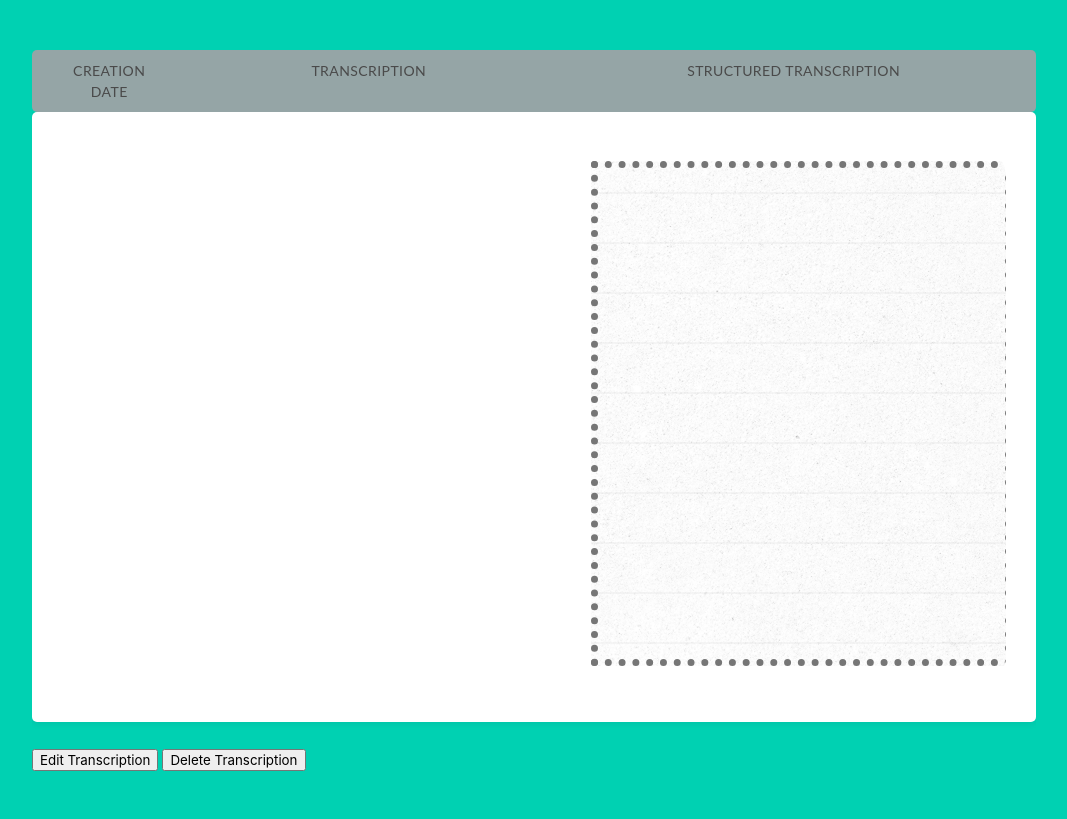
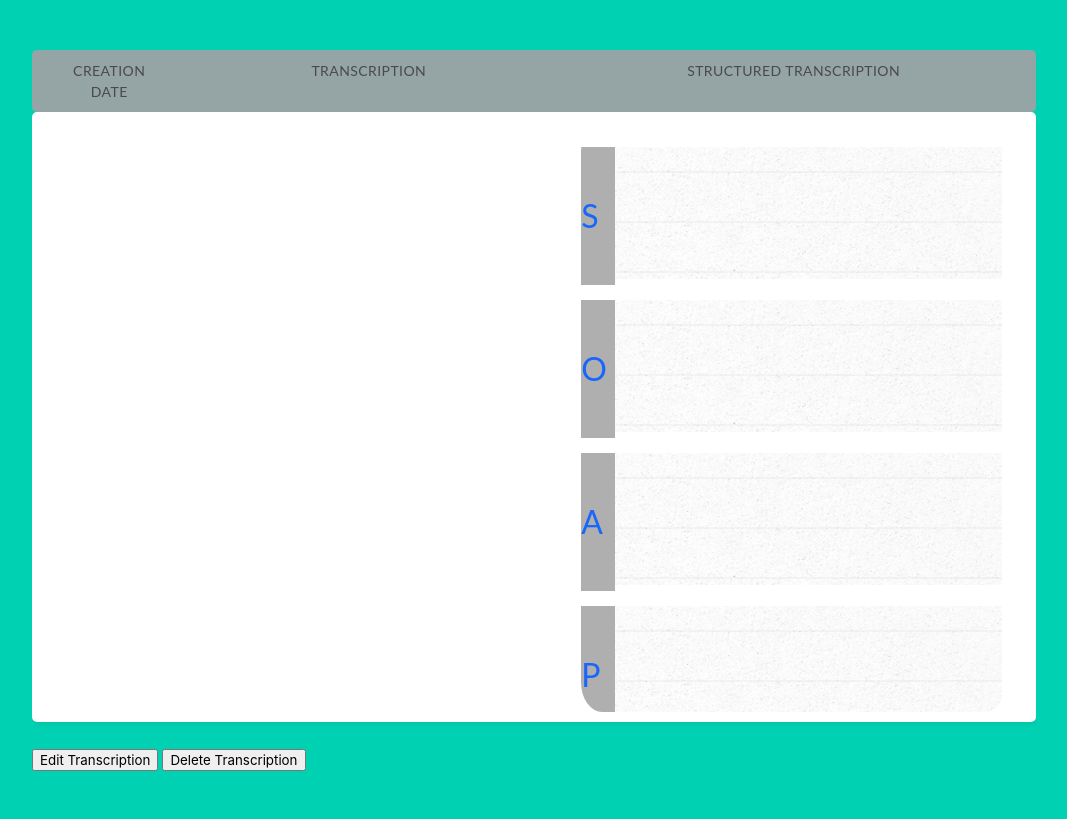
Before and after one commit to diogoaduartereis/HandsDownBackEnd, a Flask app: template templates/display_transcription.html in a window 1280 px wide. Shown: the part 52-871 px from the top of the page, without its empty margins (106-1173 px from the left). Run offline with Flask 2, Linux system fonts and the light colour scheme; the template is opened without the code that fills it, so the values that code supplies are empty; parts of the project's set-up code (start-up, migrations or seed data) failed here and were passed over.

Commit message:
added soap for html template

```diff
--- a/templates/display_transcription.html
+++ b/templates/display_transcription.html
@@ -77,7 +77,32 @@
                 <div class="uneditable-transcription">{{transcription.transcription}}</div>
             </div>
             <div class="col col-3 center-vertically transcription" data-label="Structured Transcription">
-                <textarea id="structured_transcription" class="editable-transcription">{{transcription.processed_transcription}}</textarea>
+                <table style="width:100%;" class="transcriptionTable" cellborder="1">
+                    <tr class="soapRow">
+                        <td class="subjectiveHeader">S</td>
+                        <td>
+                            <textarea id="structured_transcription" class="editable-transcription">{{transcription.processed_transcription}}</textarea>
+                        </td>
+                    </tr>
+                    <tr class="soapRow">
+                        <td class="subjectiveHeader">O</td>
+                        <td>
+                            <textarea id="structured_transcription" class="editable-transcription">{{transcription.processed_transcription}}</textarea>
+                        </td>
+                    </tr>
+                    <tr class="soapRow">
+                        <td class="subjectiveHeader">A</td>
+                        <td>
+                            <textarea id="structured_transcription" class="editable-transcription">{{transcription.processed_transcription}}</textarea>
+                        </td>
+                    </tr>
+                    <tr class="soapRow">
+                        <td class="subjectiveHeader">P</td>
+                        <td>
+                            <textarea id="structured_transcription" class="editable-transcription">{{transcription.processed_transcription}}</textarea>
+                        </td>
+                    </tr>
+                </table>
             </div>
         </li>
     </ul>
@@ -90,6 +115,22 @@
 </div>
 
 <style>
+    .transcriptionTable {
+        border-collapse: separate;
+        border-spacing: 0 15px;
+        margin-top: 10px;
+    }
+    .soapRow {
+        border: grey;
+        border-style: solid;
+    }
+    .subjectiveHeader {
+        text-align: center;
+        vertical-align: middle;
+        color: rgb(24, 103, 250);
+        background-color: rgb(175, 175, 175);
+        font-size: 2em;
+    }
     .col-1 {
      flex-basis: 10%;
     }
@@ -104,7 +145,7 @@
         height: 100%;
     }
     .transcription {
-        height: 90%;
+        height: 100%;
         overflow: auto;
         overflow-x: hidden;
     }
@@ -112,12 +153,9 @@
         width: 99%;
         height: 95%;
         resize: none;
-        box-sizing: border-box;
         padding: 50px;
         background-image: url('/static/img/linedpaper.png');
-        border-style: dotted;
-        border-width: 7px;
-        margin: 10px;
+        border-style: none;
     }
     .uneditable-transcription {
         width: 99%;
```
